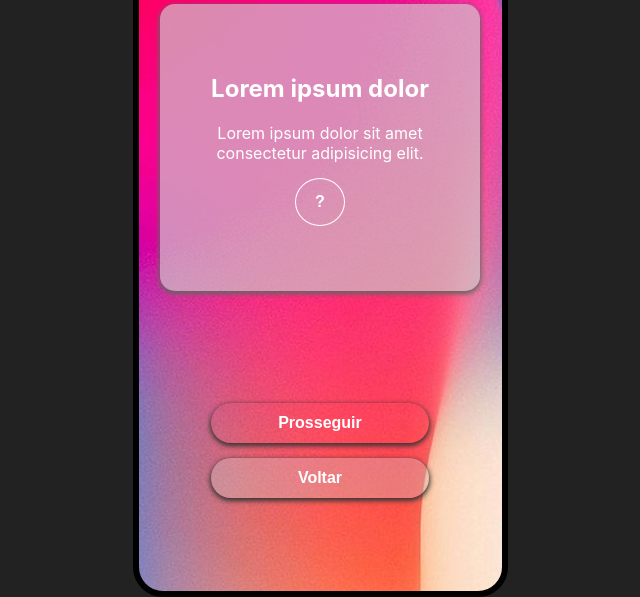
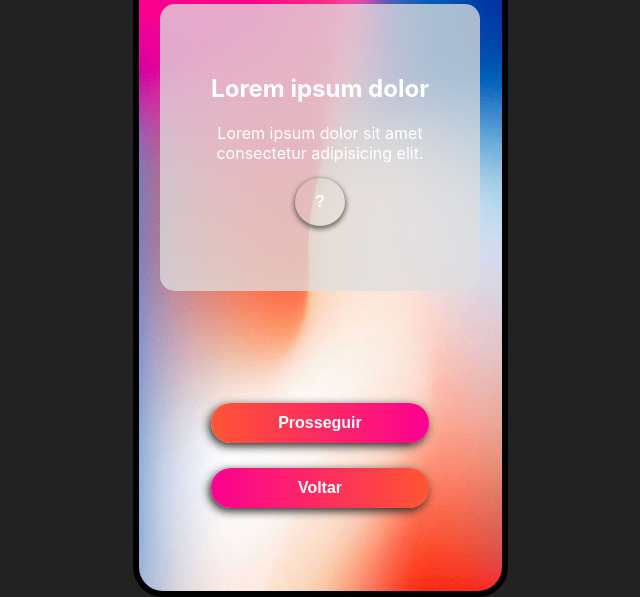
Before and after one commit to Luan16p/appHTML, a plain HTML site: page index.html in a window 1280 px wide. Shown: the part 203-800 px from the top of the page, without its empty margins (320-960 px from the left). Drawn offline with Linux system fonts and the light colour scheme.

Commit message:
Update style.css

```diff
--- a/style.css
+++ b/style.css
@@ -25,7 +25,8 @@
     border-radius: 30px;
     border: 6px solid rgb(0, 0, 0);
     color: #fff;
-    background: url(bg.jpg);
+    background: url(bg.jpg) no-repeat top left;
+    background-size: cover;
     font-family: -apple-system, BlinkMacSystemFont, 'Segoe UI', Roboto, Oxygen, Ubuntu, Cantarell, 'Open Sans', 'Helvetica Neue', sans-serif;
 }
 
@@ -75,13 +76,12 @@
 
 .appKt {
     padding: 50px 10px;
-    background: rgba(204, 204, 204, 0.671);
+    background: rgba(223, 223, 223, 0.76);
     border-radius: 15px;
     display: flex;
     text-align: center;
     flex-direction: column;
     transition: 0.3555s;
-    box-shadow: 0px 2px 5px 1px rgb(102, 100, 100);
 }
 .appKt h2 {
     width: 300px;
@@ -101,19 +101,20 @@
     height: 48px;
     margin: 15px 0;
     border-radius: 100%;
-    border: 1px solid rgba(255, 255, 255, 0.993);
+    border: 0;
     background: rgba(255, 255, 255, 0);
     font-weight: bold;
     cursor: pointer;
     transition: 0.2s;
-    color: rgba(255, 255, 255, 1);
+    color: #fff;
+    box-shadow: 0px 2px 5px 1px rgb(102, 100, 100);
+
 }
 
 .appKt button:hover {
     color: rgba(255, 255, 255, 0);
     width: 150px;
     border-radius: 13px;
-    border: 1px solid #fff;
     background: rgba(253, 253, 253, 0);
     transition: 0;
 }
@@ -130,18 +131,18 @@
     border: 0;
     height: 5vh;
     border-radius: 25px;
-    background: none;
+    background: linear-gradient(90deg, #fd5632, #fc0091);
     color: rgb(255, 255, 255);
     font-weight: bold;
     font-size: 16px;
     cursor: pointer;
     transition: 00.3555s;
-    box-shadow: 0px 2px 5px 1px rgb(53, 53, 53);
+    box-shadow: -2px 3px 10px #222;
 }
 
 #popUp-next:hover {
     border-radius: 10px;
-    background: rgba(255, 255, 255, 0);
+    box-shadow: -2px 3px 30px #222;
 }
 
 
@@ -150,19 +151,21 @@
     height: 5vh;
     border-radius: 25px;
     border: 0;
-    background: rgba(204, 204, 204, 0.342);
+    background: linear-gradient(90deg, #fc0091, #fd5632);
     color: rgb(255, 255, 255);
     font-weight: bold;
     font-size: 16px;
     cursor: pointer;
     transition: 00.3555s;
-    margin: 15px 0;
-    box-shadow: 0px 2px 5px 1px rgb(53, 53, 53);
+    margin: 25px 0;
+    box-shadow: -2px 3px 10px #222;
 }
 
+
 #popUp-back:hover {
-
     border-radius: 10px;
+    transition: 0.5s;
+    box-shadow: -2px 3px 30px #222;
 }
 
 @keyframes digitando {
```
